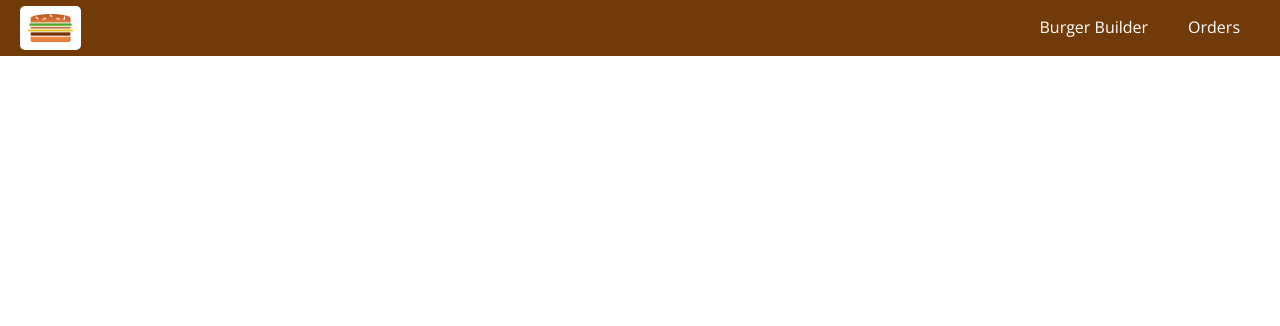
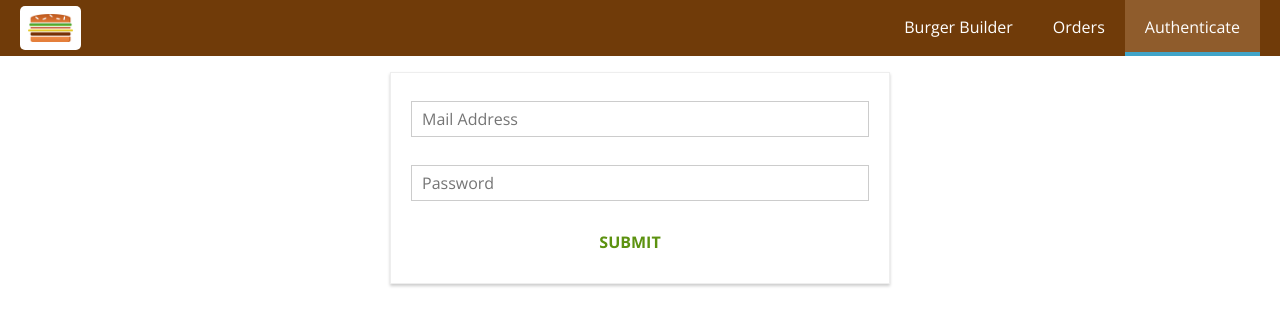
Before and after one commit to NatGeyzen/BurgerBuiler-React, a React (Create React App) app: page /auth in a window 1280 px wide. Shown: the top 326 px of the page. Built offline with nearby package versions, Linux system fonts and the light colour scheme.

Commit message:
New Auth component with link and routing set up

```diff
--- a/src/App.js
+++ b/src/App.js
@@ -5,6 +5,7 @@
 import BurgerBuilder from './containers/BurgerBuilder/BurgerBuilder'
 import Checkout from './containers/Checkout/Checkout';
 import Orders from './containers/Orders/Orders';
+import Auth from './containers/Auth/Auth';
 
 function App() {
   return (
@@ -13,6 +14,7 @@
         <Switch>
           <Route path="/checkout" component={Checkout} />
           <Route path="/orders" component={Orders} />
+          <Route path="/auth" component={Auth} />
           <Route path="/" exact component={BurgerBuilder} />
         </Switch>
 
--- a/src/components/Navigation/NavigationItems/NavigationItems.js
+++ b/src/components/Navigation/NavigationItems/NavigationItems.js
@@ -7,6 +7,7 @@
         <ul className={classes.NavigationItems}>
             <NavigationItem link="/" exact >Burger Builder</NavigationItem>
             <NavigationItem link="/orders" >Orders</NavigationItem>
+            <NavigationItem link="/auth">Authenticate</NavigationItem>
         </ul>
     )
 }
--- /dev/null
+++ b/src/containers/Auth/Auth.js
@@ -0,0 +1,123 @@
+import React, { Component } from 'react';
+
+import Input from '../../components/UI/Input/Input';
+import Button from '../../components/UI/Button/Button';
+import classes from './Auth.module.css';
+
+class Auth extends Component {
+
+    state = {
+        controls: {
+            email: {
+                elementType: 'input',
+                elementConfig: {
+                    type: 'email',
+                    placeholder: 'Mail Address'
+                },
+                value: '',
+                validation: {
+                    required: true,
+                    isEmail: true
+                },
+                valid: false,
+                touched: false
+            },
+            password: {
+                elementType: 'input',
+                elementConfig: {
+                    type: 'password',
+                    placeholder: 'Password'
+                },
+                value: '',
+                validation: {
+                    required: true,
+                    minLength: 6
+                },
+                valid: false,
+                touched: false
+            }
+        }
+    }
+
+    checkValidity(value, rules) {
+        let isValid = true;
+        if (!rules) {
+            return true;
+        }
+
+        if (rules.required) {
+            isValid = value.trim() !== '' && isValid;
+        }
+
+        if (rules.minLength) {
+            isValid = value.length >= rules.minLength && isValid
+        }
+
+        if (rules.maxLength) {
+            isValid = value.length <= rules.maxLength && isValid
+        }
+
+        if (rules.isEmail) {
+            const pattern = /[a-z0-9!#$%&'*+/=?^_`{|}~-]+(?:\.[a-z0-9!#$%&'*+/=?^_`{|}~-]+)*@(?:[a-z0-9](?:[a-z0-9-]*[a-z0-9])?\.)+[a-z0-9](?:[a-z0-9-]*[a-z0-9])?/;
+            isValid = pattern.test(value) && isValid
+        }
+
+        if (rules.isNumeric) {
+            const pattern = /^\d+$/;
+            isValid = pattern.test(value) && isValid
+        }
+
+        return isValid;
+    }
+
+    inputChangedHandler = (event, controlName) => {
+        const updatedControls = {
+            ...this.state.controls,
+            [controlName]: {
+                ...this.state.controls[controlName],
+                value: event.target.value,
+                valid: this.checkValidity(event.target.value,this.state.controls[controlName].validation),
+                touched: true
+            }
+        }
+        this.setState({controls: updatedControls});
+    }
+
+
+    render() {
+
+        const formElementsArray = [];
+        for (let key in this.state.controls) {
+            formElementsArray.push({
+                id: key,
+                config: this.state.controls[key]
+            })
+        }
+
+        const form = formElementsArray.map(formElement => (
+            <Input
+                key={formElement.id}
+                elementType={formElement.config.elementType}
+                elementConfig={formElement.config.elementConfig}
+                value={formElement.config.value}
+                invalid={!formElement.config.valid}
+                shouldValidate={formElement.config.validation}
+                touched={formElement.config.touched}
+                valueType={formElement.id}
+                changed={(event) => this.inputChangedHandler(event, formElement.id)}
+            />
+
+        ))
+
+        return (
+            <div className={classes.Auth}>
+                <form>
+                    {form}
+                    <Button btnType="Success">SUBMIT</Button>
+                </form>
+            </div>
+        );
+    }
+}
+
+export default Auth
--- /dev/null
+++ b/src/containers/Auth/Auth.module.css
@@ -0,0 +1,15 @@
+.Auth {
+    margin: 20px auto;
+    width: 80%;
+    text-align: center;
+    box-shadow: 0 2px 3px #ccc;
+    border: 1px solid #eee;
+    padding: 10px;
+    box-sizing: border-box;
+}
+
+@media (min-width: 600px) {
+    .Auth {
+        width: 500px;
+    }
+}
--- a/src/containers/Checkout/ContactData/ContactData.js
+++ b/src/containers/Checkout/ContactData/ContactData.js
@@ -115,17 +115,33 @@
     }
 
     checkValidity(value, rules) {
-
-        let isValid = false;
+        let isValid = true;
         if (!rules) {
             return true;
         }
+
         if (rules.required) {
-            isValid = value.trim() !== '';
+            isValid = value.trim() !== '' && isValid;
         }
-        if (rules.minLength && rules.maxLength) {
-            isValid = (value.length >= rules.minLength && value.length <= rules.maxLength);
+
+        if (rules.minLength) {
+            isValid = value.length >= rules.minLength && isValid
         }
+
+        if (rules.maxLength) {
+            isValid = value.length <= rules.maxLength && isValid
+        }
+
+        if (rules.isEmail) {
+            const pattern = /[a-z0-9!#$%&'*+/=?^_`{|}~-]+(?:\.[a-z0-9!#$%&'*+/=?^_`{|}~-]+)*@(?:[a-z0-9](?:[a-z0-9-]*[a-z0-9])?\.)+[a-z0-9](?:[a-z0-9-]*[a-z0-9])?/;
+            isValid = pattern.test(value) && isValid
+        }
+
+        if (rules.isNumeric) {
+            const pattern = /^\d+$/;
+            isValid = pattern.test(value) && isValid
+        }
+
         return isValid;
     }
 
```
